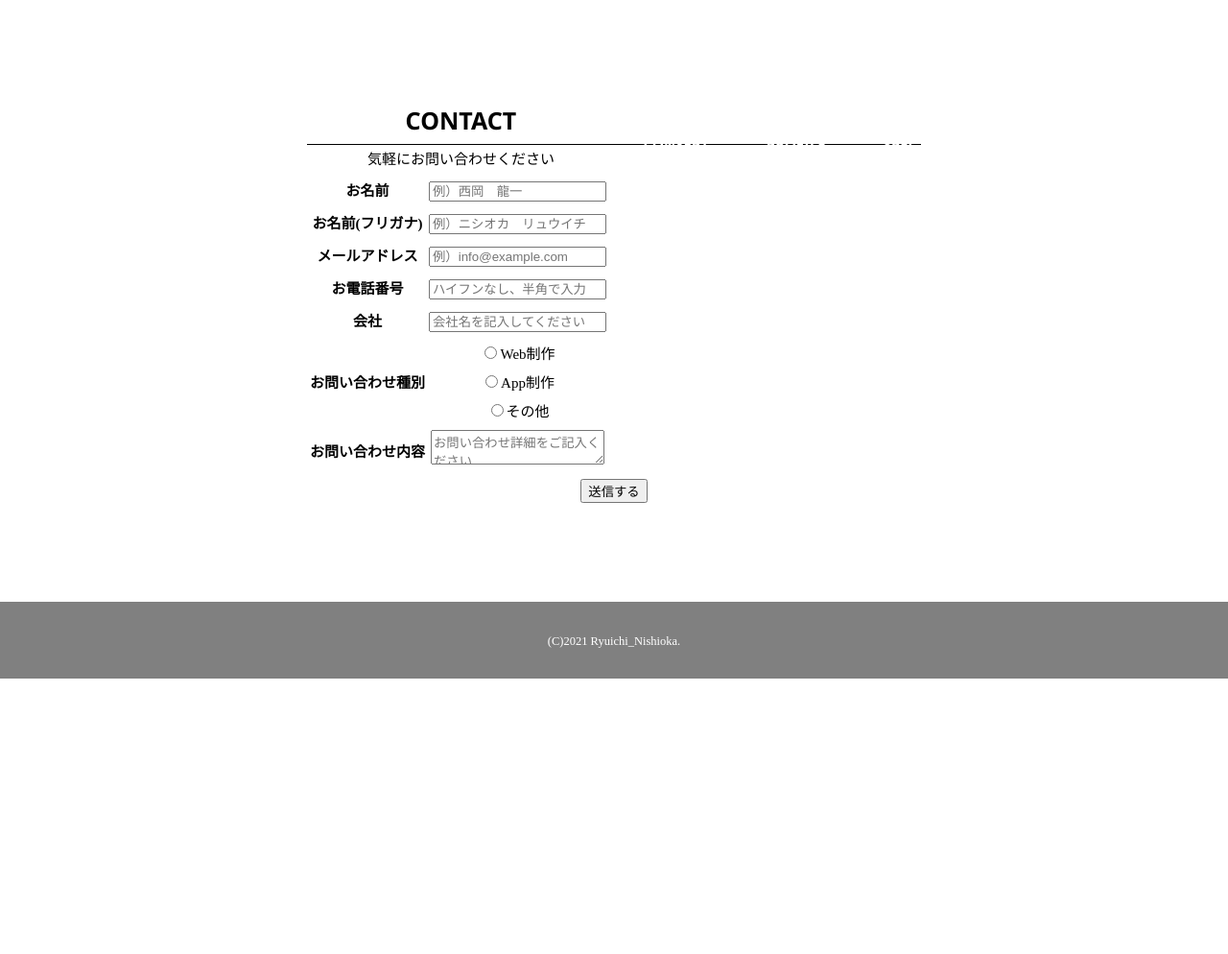
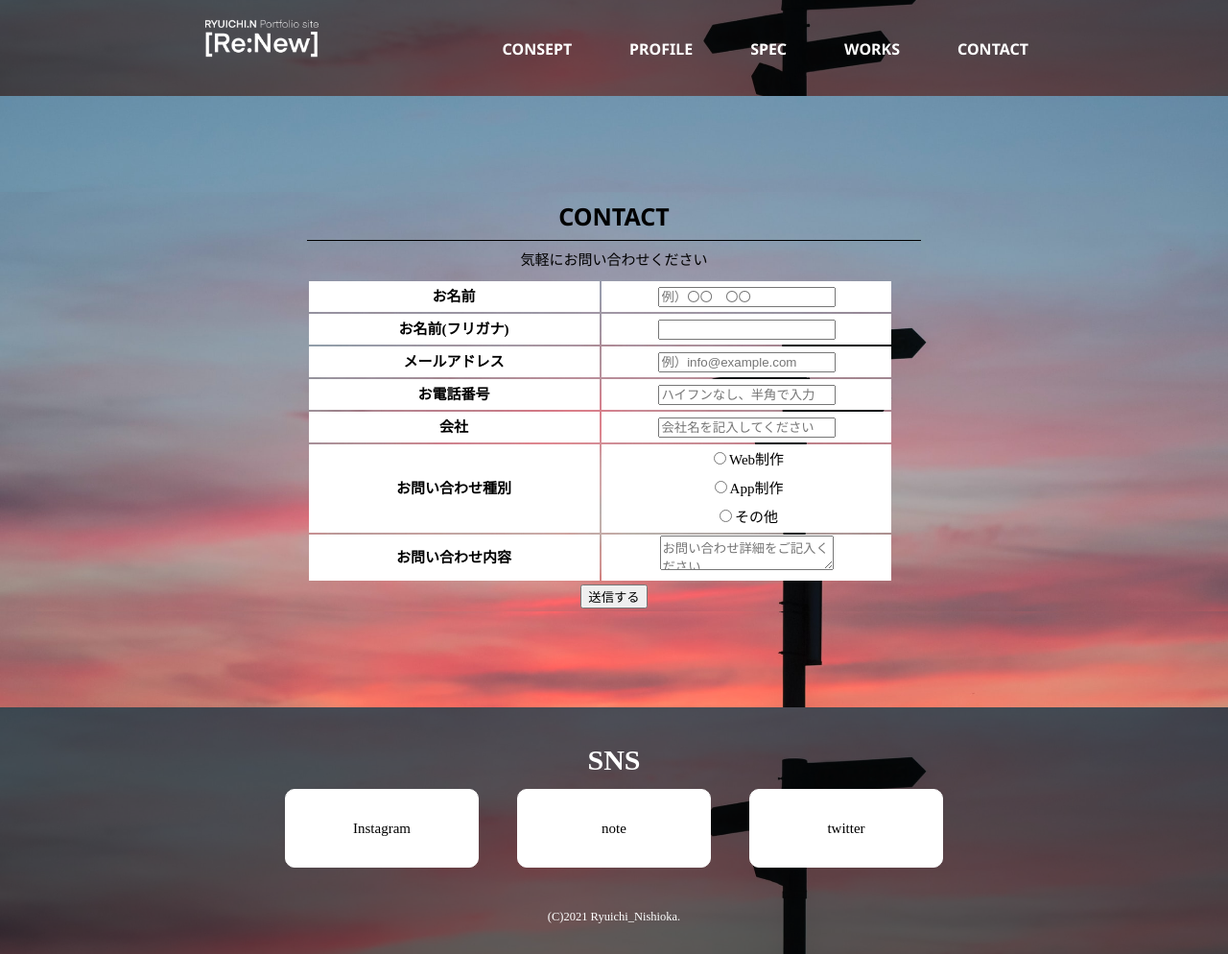
Before and after one commit to rn-k/portfolio, a plain HTML site: page contact.html in a window 1280 px wide. Shown: the whole page at 96% size. Before the commit the page ends 800 px from the top, so only its background shows below. Drawn offline with Linux system fonts and the light colour scheme.

Commit message:
Add files via upload

```diff
--- a/CSS/style.css
+++ b/CSS/style.css
@@ -1,7 +1,4 @@
 @charset "utf-8";
-div{
-  margin:0;
-}
 body{
   margin:0;
   padding:0;
@@ -30,14 +27,16 @@ a:visited{
 
 header{
   width:100%;
-  /* background-attachment: fixed; */
+  height: 100vh;
+  background-attachment: fixed;
   background-image: url(../icon/backsheet1.jpg);
   background-repeat: no-repeat;
   background-position: center;
   background-size: cover;
   position: relative;
+
   /* height: 100vh; */
-  width: 100%;
+  /* width: 100%; */
 }
 header:before{
   content: '';
@@ -50,7 +49,7 @@ header:before{
 }
 .header_area{
   width:80%;
-  height: 100px;
+  height: 10%;
   margin: auto;
   position: relative;
 }
@@ -72,7 +71,8 @@ header .global-nav li{
   padding: 30px 30px;
   margin:5px 0px;
   list-style:none;
-  font:20px;
+  font-size: 2vw;
+  font-size: 2vh;
 }
 header .global-nav li a{
   font-family: 'Noto Sans', sans-serif;
@@ -86,14 +86,13 @@ header .global-nav li a:hover{
 
 .top{
   width: 100%;
-  height: 600px;
+  height: 90%;
   position:relative;
 
 }
 
 .logo{
   font-family: 'Bebas Neue', cursive;
-  font-size: 40px;
   position: absolute;
   top: 50%;
   left: 50%;
@@ -105,15 +104,14 @@ header .global-nav li a:hover{
 .logo h1{
   text-align: center;
   color: #ffffff;
+  font-size: 5vh;
+  font-size: 5vw;
 }
 /* wrap */
 #wrap{
-  background-color: white;
+  background-color:rgba(255, 255, 255, 0.637);
 }
 /* box_contents */
-.box-contents{
-  /* background-color:#788d98; */
-}
 
 .box{
   width: 50%;
@@ -166,12 +164,29 @@ header .global-nav li a:hover{
 footer{
   width: 100%;
   margin-top: 5px;
-  background-color: gray;
+  background-attachment: fixed;
+  background-image: url(../icon/backsheet1.jpg);
+  background-repeat: no-repeat;
+  background-position: center;
+  background-size: cover;
+  position: relative;
   color: white;
 }
+
+footer::before{
+  content: '';
+  background-color: rgba(0,0,0,.5);
+  position: absolute;
+  top: 0;
+  right: 0;
+  bottom: 0;
+  left: 0;
+}
+
 footer .element{
   padding: 25px 0px 0px 0px;
   text-align: center;
+  position: relative;
 }
 footer ul{
   display: inline-block;
@@ -185,19 +200,53 @@ footer li{
   display: block;
   border: 1px solid white;
   border-radius: 10px;
+  background-color: white;
 }
 
 footer li:hover{
-  background-color: white;
+  background-color: black;
 }
 footer li p:hover{
-  color: black;
+  color: white;
 }
 
-
-
 footer p{
-  color:white;
+  color:black;
+  font-size:15px;
   text-align: center;
   padding: 25px;
 }
+footer .footer_name{
+  color:white;
+}
+
+/* contact.html */
+#contact header{
+  width:100%;
+  height: 100px;
+  background-attachment: fixed;
+  background-image: url(../icon/backsheet1.jpg);
+  background-repeat: no-repeat;
+  background-position: center;
+  background-size: cover;
+  position: relative;
+}
+#contact,#contact #wrap{
+  background-attachment: fixed;
+  background-image: url(../icon/backsheet1.jpg);
+  background-repeat: no-repeat;
+  background-position: center;
+  background-size: cover;
+  position: relative;
+}
+#contact .contact_form p{
+  font-size: 15px;
+  padding: 5px 0px;
+}
+#contact th ,#contact td{
+  width: 300px;
+  background-color: white;
+}
+#contact th{
+  border-right: 1px solid white;
+}
--- a/contact.html
+++ b/contact.html
@@ -15,10 +15,11 @@
 <body id="contact">
 <!--header始まり-->
   <header>
+    <div class="header_area">
       <div class="header_logo">
         <a href="index.html"><img src="icon/title_logo.png" alt="Ryuichi Nishioka Profilepage"></a>
       </div>
-      <nav>
+      <nav id="nav">
         <ul class="global-nav">
           <li><a href="index.html#consept">CONSEPT</a></li>
           <li><a href="index.html#profile">PROFILE</a></li>
@@ -27,6 +28,7 @@
           <li><a href="contact.html">CONTACT</a></li>
         </ul>
       </nav>
+    </div>
   </header>
 <!--header終わり-->
 
@@ -40,11 +42,11 @@
             <!-- 名前 -->
             <tr>
               <th>お名前</th>
-              <td><input type="text" name="name" class="name" placeholder="例）西岡　龍一" required></td>
+              <td><input type="text" name="name" class="name" placeholder="例）〇〇　〇〇" required></td>
             </tr>
             <tr>
               <th>お名前(フリガナ)</th>
-              <td><input type="text" name="name" class="name_red" placeholder="例）ニシオカ　リュウイチ" required></td>
+              <td><input type="text" name="name" class="name_red"  required></td>
             </tr>
             <!-- メールアドレス -->
             <tr>
@@ -92,7 +94,27 @@
 <!--wrap終わり-->
 <!--footer始まり-->
   <footer>
-    <p><small>(C)2021 Ryuichi_Nishioka.</small></p>
+    <div class="element">
+      <h1>SNS</h1>
+      <ul>
+        <li>
+          <a href="https://www.instagram.com/">
+            <p>Instagram</p>
+          </a>
+        </li>
+        <li>
+          <a href="https://note.com">
+            <p>note</p>
+          </a>
+        </li>
+        <li>
+          <a href="https://twitter.com/">
+            <p>twitter</p>
+          </a>
+        </li>
+      </ul>
+      <p class="footer_name"><small>(C)2021 Ryuichi_Nishioka.</small></p>
+    </div>
   </footer>
 <!--footer終わり-->
 </body>
```
Also changed, not shown: index.html (+7 -7 lines).
